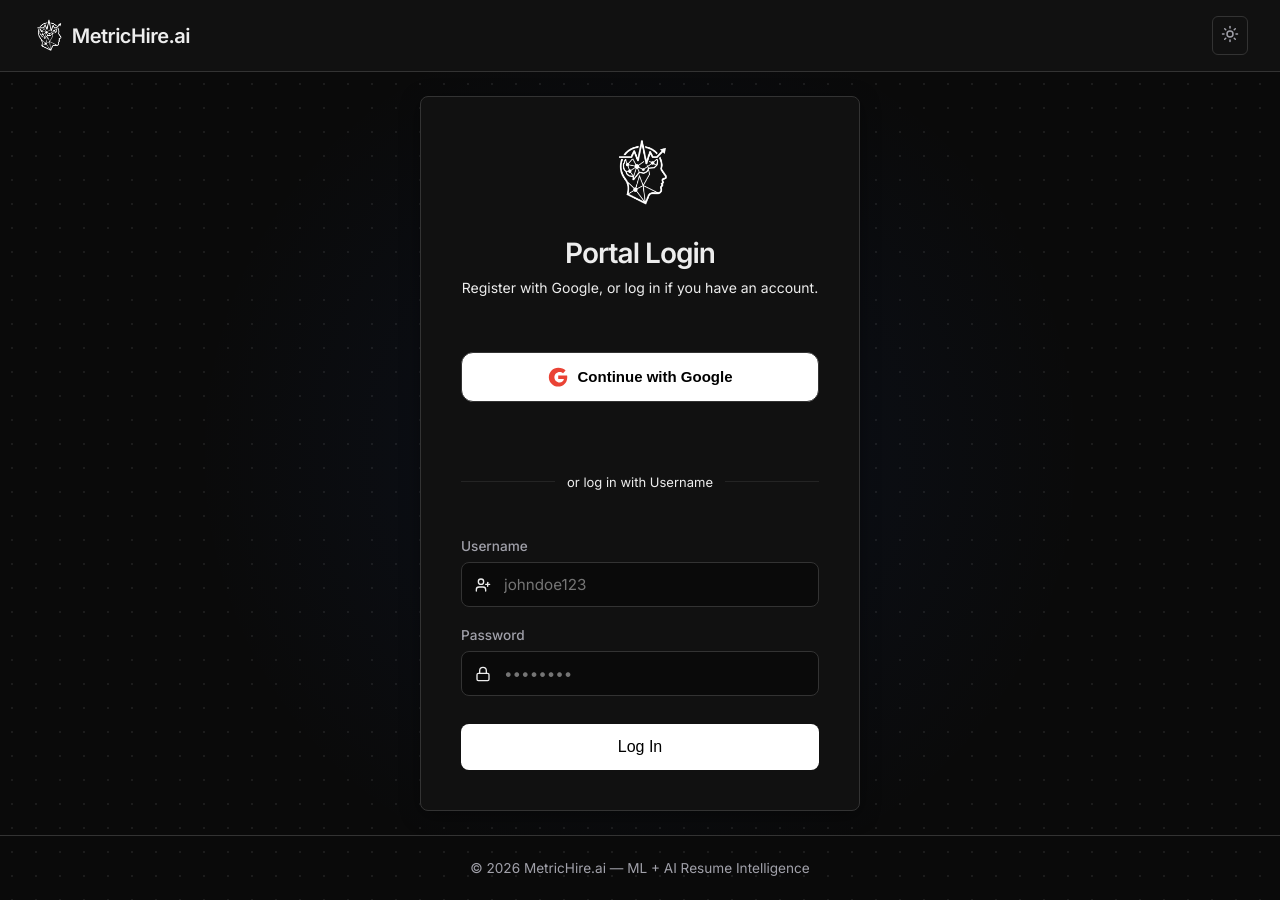
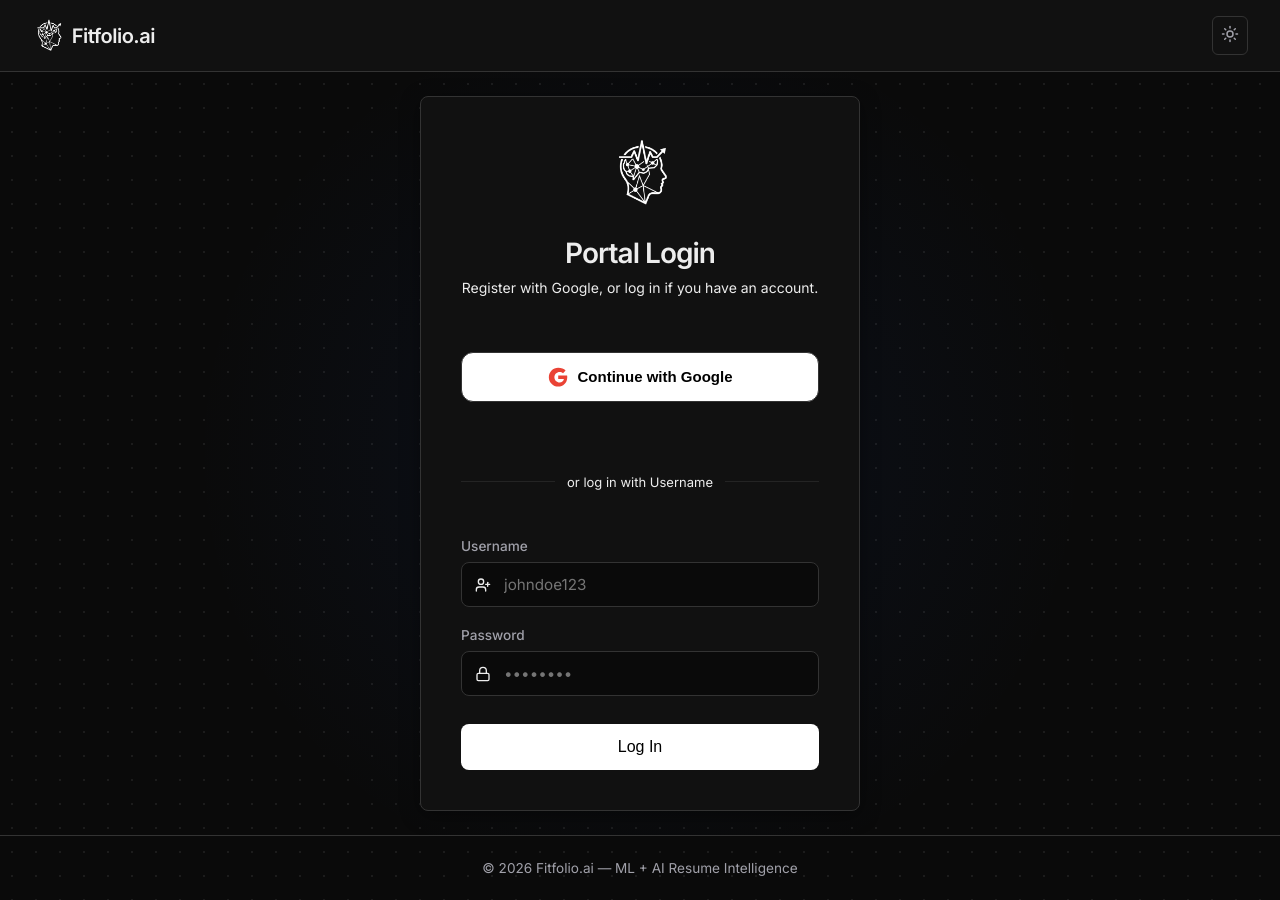
Before and after one commit to Shashank2006offl/ATS-SYS, a React (Vite) app in the folder ATS/frontend/: page / in a window 1280 px wide. Built offline with nearby package versions, Linux system fonts and the light colour scheme; no server answers.

Commit message:
chore: rename app to Fitfolio.ai

```diff
--- a/ATS/frontend/index.html
+++ b/ATS/frontend/index.html
@@ -4,7 +4,7 @@
     <meta charset="UTF-8" />
     <link rel="icon" type="image/png" href="/favicon.png" />
     <meta name="viewport" content="width=device-width, initial-scale=1.0" />
-    <title>MetricHire.ai</title>
+    <title>Fitfolio.ai</title>
   </head>
   <body>
     <div id="root"></div>
--- a/ATS/frontend/src/App.jsx
+++ b/ATS/frontend/src/App.jsx
@@ -134,7 +134,7 @@
 
     setAuthError(null);
     try {
-      const fakeEmail = `${safeUsername.toLowerCase()}@metrichire.ai.local`;
+      const fakeEmail = `${safeUsername.toLowerCase()}@fitfolio.ai.local`;
       const credential = EmailAuthProvider.credential(fakeEmail, setupPassword);
       await linkWithCredential(auth.currentUser, credential);
       await updateProfile(auth.currentUser, { displayName: safeUsername });
@@ -195,7 +195,7 @@
   if (authLoading) {
     return (
       <div className="auth-fullscreen-loader" style={{ display: 'flex', flexDirection: 'column', gap: '24px' }}>
-        <img src={logoImg} alt="MetricHire.ai Logo" className="hero__logo" onError={(e) => e.target.style.display='none'} fetchPriority="high" style={{ marginBottom: 0 }} />
+        <img src={logoImg} alt="Fitfolio.ai Logo" className="hero__logo" onError={(e) => e.target.style.display='none'} fetchPriority="high" style={{ marginBottom: 0 }} />
         <div style={{ display: 'flex', alignItems: 'center', gap: '12px' }}>
           <Loader2 className="spin text-accent" size={24} />
           <p>Loading Intelligence Portal...</p>
@@ -247,8 +247,8 @@
         {/* NAV */}
         <nav className="nav">
           <div className="nav__brand" style={{ display: 'flex', alignItems: 'center', gap: '8px' }}>
-            <img src={logoImg} alt="MetricHire.ai Logo" className="nav__logo" onError={(e) => e.target.style.display='none'} fetchPriority="high" />
-            <span>MetricHire.ai</span>
+            <img src={logoImg} alt="Fitfolio.ai Logo" className="nav__logo" onError={(e) => e.target.style.display='none'} fetchPriority="high" />
+            <span>Fitfolio.ai</span>
           </div>
           <button className="nav__toggle" onClick={() => setDarkMode(!darkMode)} aria-label="Toggle theme">
             {darkMode ? <Sun size={18} /> : <Moon size={18} />}
@@ -259,7 +259,7 @@
         <div style={{ flex: 1, display: 'flex', alignItems: 'center', justifyContent: 'center', padding: '24px', background: 'radial-gradient(circle at 50% 50%, rgba(37, 99, 235, 0.08) 0%, transparent 60%)' }}>
           <div className="form-card" style={{ maxWidth: '440px', width: '100%', padding: '40px' }}>
             <div style={{ textAlign: 'center', marginBottom: '32px' }}>
-              <img src={logoImg} alt="MetricHire.ai Logo" className="hero__logo" onError={(e) => e.target.style.display='none'} fetchPriority="high" />
+              <img src={logoImg} alt="Fitfolio.ai Logo" className="hero__logo" onError={(e) => e.target.style.display='none'} fetchPriority="high" />
               <h2 className="hero__title" style={{ fontSize: '28px', marginBottom: '8px', lineHeight: 1.2 }}>
                 Portal <span className="hero__accent">Login</span>
               </h2>
@@ -330,7 +330,7 @@
           </div>
         </div>
 
-        <footer className="footer">© 2026 MetricHire.ai — ML + AI Resume Intelligence</footer>
+        <footer className="footer">© 2026 Fitfolio.ai — ML + AI Resume Intelligence</footer>
       </div>
     );
   }
@@ -341,8 +341,8 @@
       {/* NAV */}
       <nav className="nav">
         <div className="nav__brand" style={{ display: 'flex', alignItems: 'center', gap: '8px' }}>
-          <img src={logoImg} alt="MetricHire.ai Logo" className="nav__logo" onError={(e) => e.target.style.display='none'} fetchPriority="high" />
-          <span>MetricHire.ai</span>
+          <img src={logoImg} alt="Fitfolio.ai Logo" className="nav__logo" onError={(e) => e.target.style.display='none'} fetchPriority="high" />
+          <span>Fitfolio.ai</span>
         </div>
         <div style={{ display: 'flex', alignItems: 'center', gap: '16px' }}>
           <span style={{ fontSize: '13px', color: 'var(--text-muted)' }} className="hidden sm:inline">
@@ -360,7 +360,7 @@
       <main className="main">
         {/* HERO */}
         <div className="hero">
-          <img src={logoImg} alt="MetricHire.ai Logo" className="hero__logo" onError={(e) => e.target.style.display='none'} fetchPriority="high" />
+          <img src={logoImg} alt="Fitfolio.ai Logo" className="hero__logo" onError={(e) => e.target.style.display='none'} fetchPriority="high" />
           <h1 className="hero__title">
             Resume <span className="hero__accent">Intelligence</span>
           </h1>
```
Also changed, not shown: 1 other file (tests, documents, lock files or other folders).
